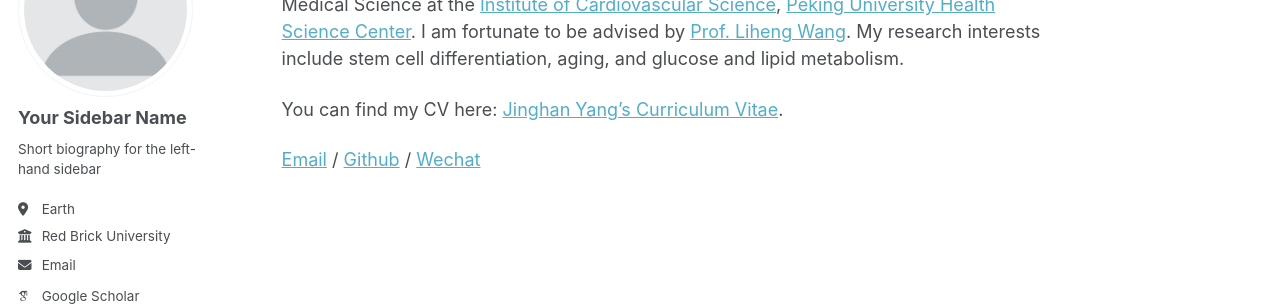
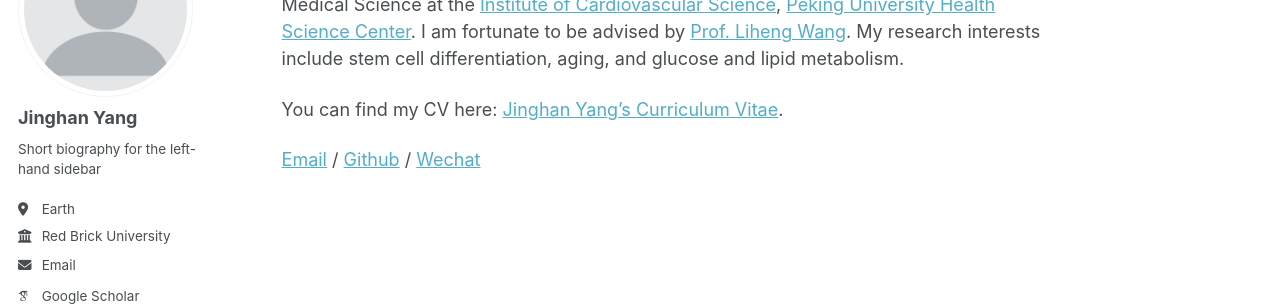
Before and after one commit to JinghanYang127/JinghanYang127.github.io, a Jekyll site: the page built from _pages/about.md, in a window 1280 px wide. Shown: the part 177-483 px from the top of the page. Built offline with Jekyll 4.4.1, drawn with Linux system fonts in a browser that asks for light colours; some web fonts are replaced; a script that is not in the unit is left out.

Commit message:
Update _config.yml

```diff
--- a/_config.yml
+++ b/_config.yml
@@ -24,7 +24,7 @@ repository               : "academicpages/academicpages.github.io"
 author:
   # Biographic information
   avatar           : "profile.png"
-  name             : "Your Sidebar Name"
+  name             : "Jinghan Yang"
   pronouns         : # example: "she/her"
   bio              : "Short biography for the left-hand sidebar"
   location         : "Earth"
```
